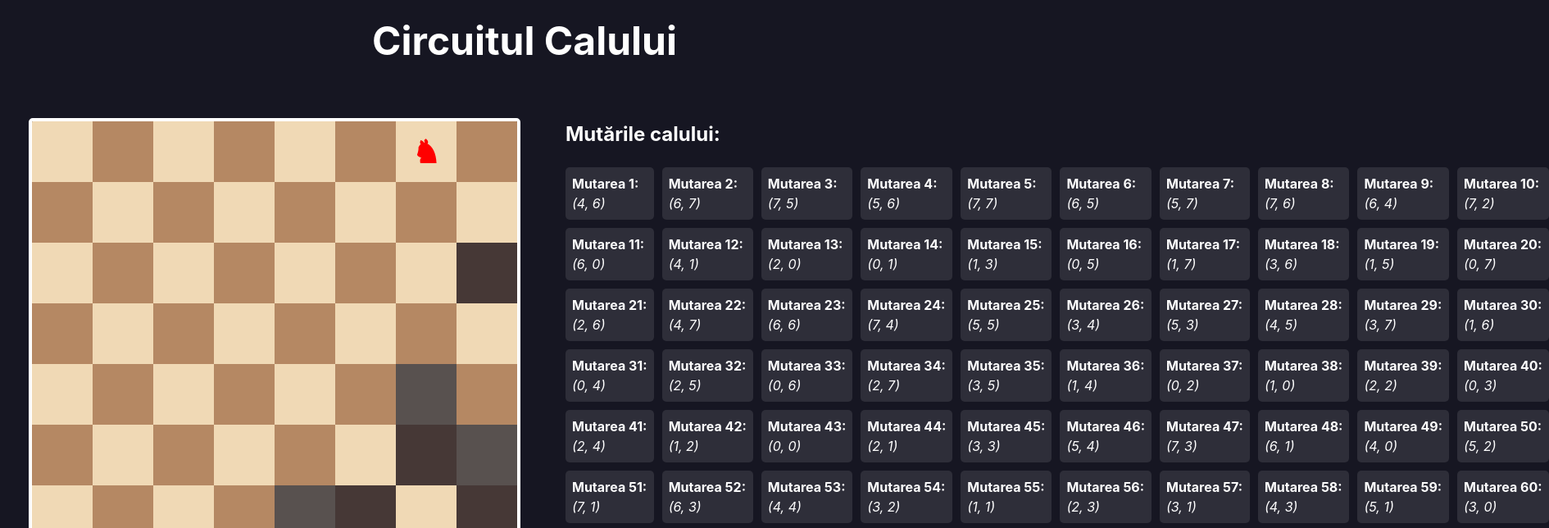
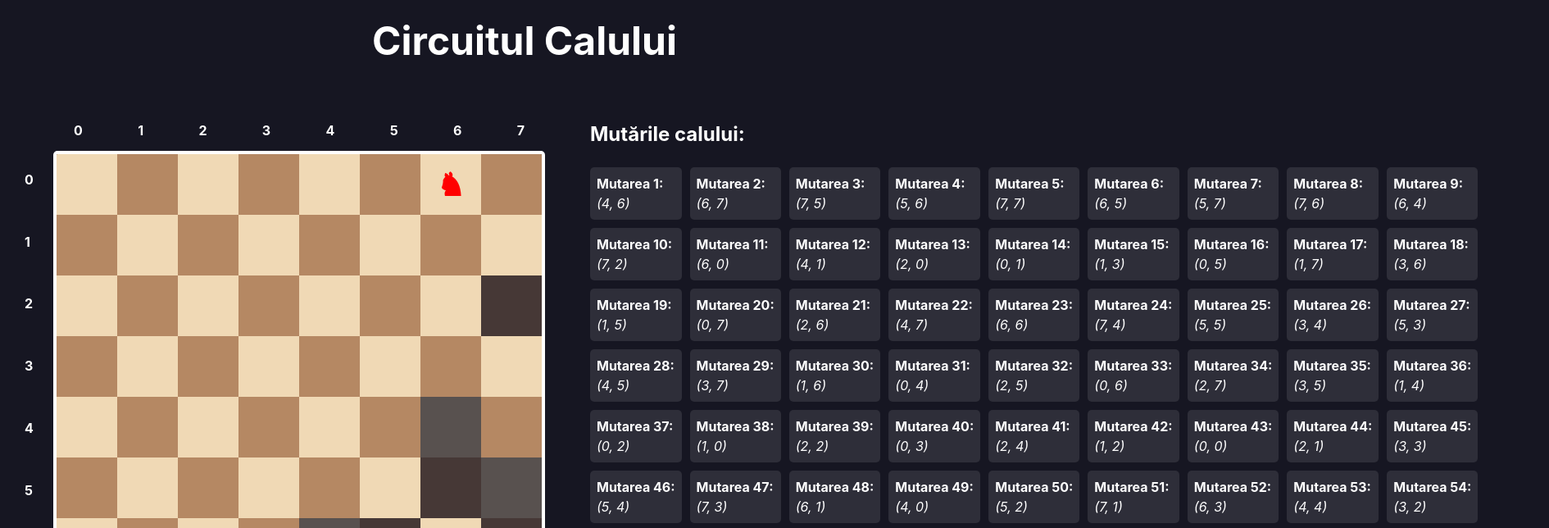
Before and after one commit to davidsimoc/circuitul-calului, a React (Create React App) app: page / in a window 1280 px wide. Shown: the top 644 px of the page at 82% size, 1890 px wide, since content can reach past the window. Built offline with nearby package versions, Linux system fonts and the light colour scheme.

Commit message:
update linii/coloane numere + css

```diff
--- a/src/App.css
+++ b/src/App.css
@@ -89,7 +89,7 @@ html, body {
 
 .moves ul {
   display: grid;
-  grid-template-columns: repeat(10, 1fr);
+  grid-template-columns: repeat(9, 1fr);
   color: white;
   gap: 10px;
   margin-left: -20px;
@@ -120,6 +120,7 @@ html, body {
   justify-content: flex-start;
   align-items: flex-start;
   gap: 20px;
+  margin-left: 30px;
 }
 
 .visited {
@@ -143,3 +144,35 @@ html, body {
       font-size: 4vw; /* Mărește fontul pe ecrane mai mici */
   }
 }
+
+.boardWrapper {
+  display: flex;
+  position: relative;
+  top: 40px;
+}
+
+.colLabelsTop {
+  display: flex;
+  justify-content: space-between;
+  position: absolute;
+  top: -20px;
+  left: 40px;
+  right: 40px;
+  z-index: 2;
+}
+
+.rowLabelsLeft {
+  display: flex;
+  flex-direction: column;
+  justify-content: space-between;
+  position: absolute;
+  top: 40px;
+  bottom: 40px;
+  left: -20px;
+}
+
+.colLabel, .rowLabel {
+  color: white;
+  size: 1rem;
+  font-weight: bold;
+}
--- a/src/App.js
+++ b/src/App.js
@@ -104,6 +104,17 @@ function App() {
       </div>
       <div className="mainContent">
         <div className="boardAndMoves">
+          <div className="boardWrapper">
+            <div className="colLabelsTop">
+              {Array.from({ length: N }).map((_, index) => (
+                <div key={index} className="colLabel">{index}</div>
+              ))}
+            </div>
+            <div className="rowLabelsLeft">
+              {Array.from({ length: N }).map((_, index) => (
+                <div key={index} className="rowLabel">{index}</div>
+              ))}
+            </div>
             <div className="board">
               {Array.from({ length: N }).map((_, row) => (
                 <div key={row} className="row">
@@ -122,6 +133,7 @@ function App() {
                   })}
                 </div>
               ))}
+            </div>
           </div>
           <div className="moves">
             <h2>Mutările calului:</h2>
```
Lines whose indentation alone changed are shown as unchanged.
